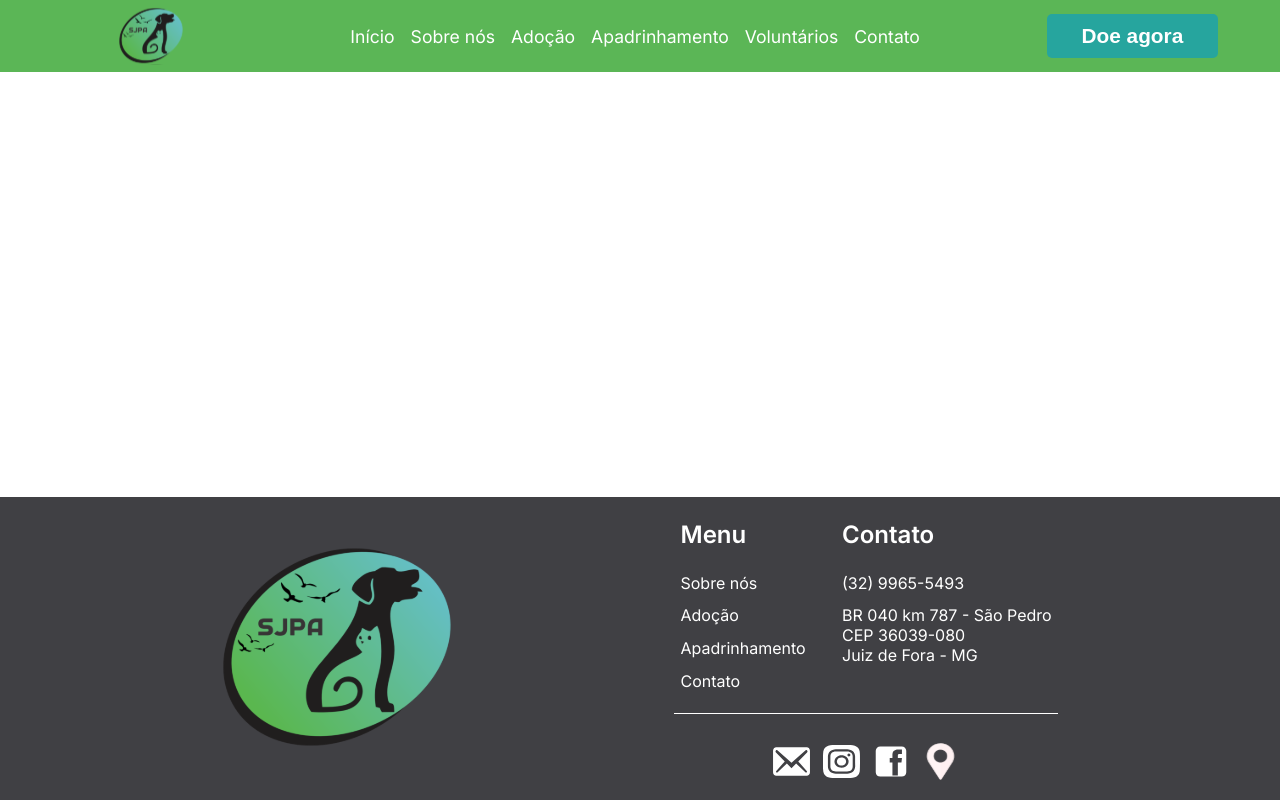
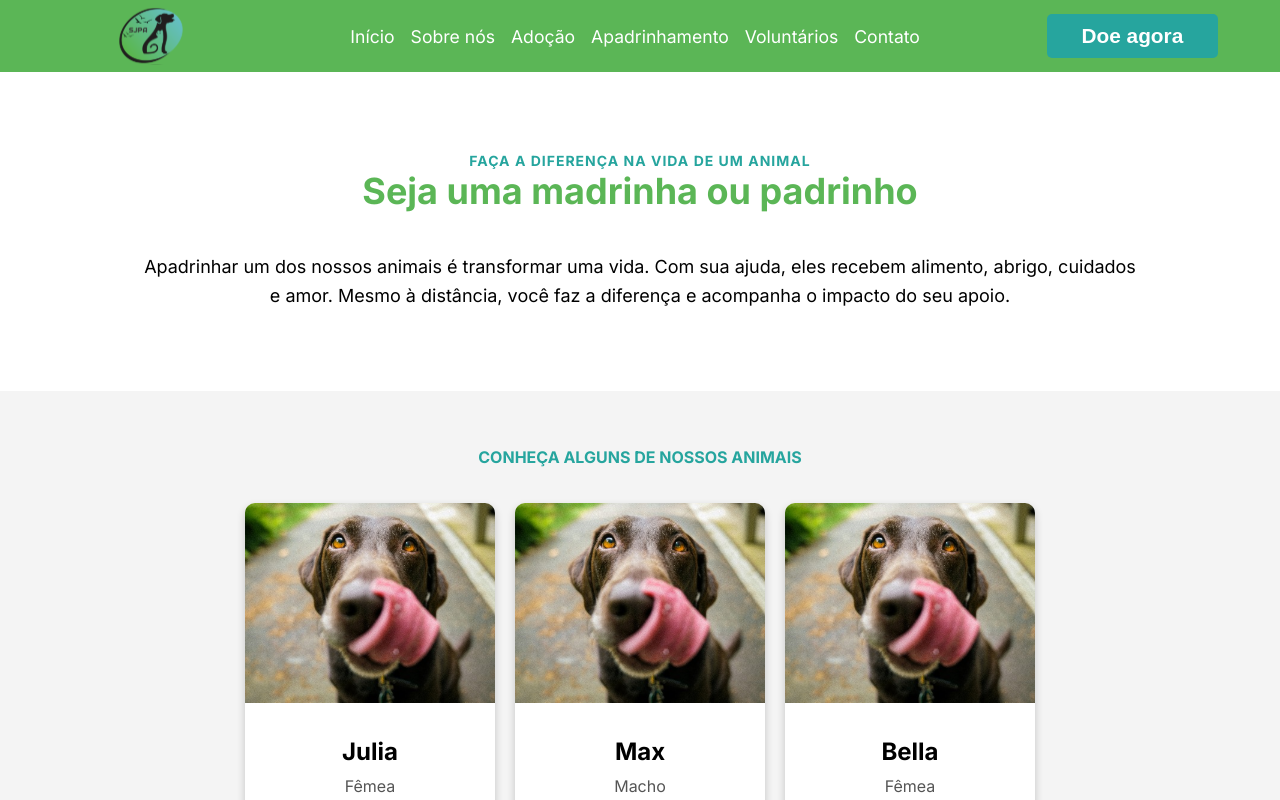
Before and after one commit to patriciasanttos/projeto-grupo3, a React (Create React App) app in the folder app/: page /sponsorship in a window 1280 px wide. Built offline with nearby package versions, Linux system fonts and the light colour scheme.

Commit message:
Feat: Page Sponsorship

```diff
--- a/app/src/pages/sponsorship/index.jsx
+++ b/app/src/pages/sponsorship/index.jsx
@@ -1,22 +1,111 @@
-import React from 'react';
+import React, { useState } from 'react';
+
+import styles from './styles.module.css';
 
 import NavBar from '../../components/navbar/NavBar';
 import Footer from '../../components/footer/Footer';
-
-// import { Container } from './styles';
+import Menu from '../../components/menu/Menu';
+import CardAnimal from '../../components/cardAnimal/CardAnimal';
+import imageDog1 from '../../assets/images/dog1.svg';
+import ContentHero from '../../components/contentHero/ContentHero';
 
 function Sponsorship() {
+  const [currentPage, setCurrentPage] = useState(1);
+  const itemsPerPage = 9;
+
+  const animals = [
+    { id: 1, image: imageDog1, name: 'Julia', gender: 'Fêmea', breed: 'Sem Raça Definida', age: '3 anos' },
+    { id: 2, image: imageDog1, name: 'Max', gender: 'Macho', breed: 'Sem Raça Definida', age: '2 anos' },
+    { id: 3, image: imageDog1, name: 'Bella', gender: 'Fêmea', breed: 'Sem Raça Definida', age: '4 anos' },
+    { id: 4, image: imageDog1, name: 'Julia', gender: 'Fêmea', breed: 'Sem Raça Definida', age: '3 anos' },
+    { id: 5, image: imageDog1, name: 'Max', gender: 'Macho', breed: 'Sem Raça Definida', age: '2 anos' },
+    { id: 6, image: imageDog1, name: 'Bella', gender: 'Fêmea', breed: 'Sem Raça Definida', age: '4 anos' },
+    { id: 7, image: imageDog1, name: 'Max', gender: 'Macho', breed: 'Sem Raça Definida', age: '2 anos' },
+    { id: 8, image: imageDog1, name: 'Bella', gender: 'Fêmea', breed: 'Sem Raça Definida', age: '4 anos' },
+    { id: 9, image: imageDog1, name: 'Bella', gender: 'Fêmea', breed: 'Sem Raça Definida', age: '4 anos' },
+    { id: 10, image: imageDog1, name: 'Julia', gender: 'Fêmea', breed: 'Sem Raça Definida', age: '3 anos' },
+    { id: 11, image: imageDog1, name: 'Max', gender: 'Macho', breed: 'Sem Raça Definida', age: '2 anos' },
+    { id: 12, image: imageDog1, name: 'Bella', gender: 'Fêmea', breed: 'Sem Raça Definida', age: '4 anos' },
+  ];
+
+  const paginate = (items, currentPage, itemsPerPage) => {
+    const start = (currentPage - 1) * itemsPerPage;
+    const end = start + itemsPerPage;
+    return items.slice(start, end);
+  };
+
+  const paginatedAnimals = paginate(animals, currentPage, itemsPerPage);
+  const totalPages = Math.ceil(animals.length / itemsPerPage);
+
+  const handlePageChange = (pageNumber) => {
+    setCurrentPage(pageNumber);
+  };
+
+  const handlePreviousPage = () => {
+    setCurrentPage(prevPage => Math.max(prevPage - 1, 1));
+  };
+
+  const handleNextPage = () => {
+    setCurrentPage(prevPage => Math.min(prevPage + 1, totalPages));
+  };
+
   return (
     <div className='page_container'>
-      <NavBar />
+    <NavBar />
 
-      <div>
-        <h1>Apadrinhamento</h1>
+    <ContentHero
+     subtitle="Faça a diferença na vida de um animal"
+     title="Seja uma madrinha ou padrinho"
+     text="Apadrinhar um dos nossos animais é transformar uma vida. Com sua ajuda, eles recebem alimento, abrigo, cuidados e amor. Mesmo à distância, você faz a diferença e acompanha o impacto do seu apoio."
+      />
+
+    <div className={styles.contentContainer}>
+      <p className={styles.text}>Conheça alguns de nossos animais</p>
+      <div className={styles.photoGallery}>
+        <div className={styles.cardContainer}>
+         {paginatedAnimals.map(animal => (
+            <CardAnimal
+              key={animal.id}
+              image={animal.image}
+              name={animal.name}
+              gender={animal.gender}
+              breed={animal.breed}
+              age={animal.age}
+            />
+          ))}
+        </div>
       </div>
+      <div className={styles.pagination}>
+          <button
+            onClick={handlePreviousPage}
+            disabled={currentPage === 1}
+            className={styles.arrowButton}
+          >
+            &laquo;
+          </button>
+          {Array.from({ length: totalPages }, (_, index) => (
+            <button
+              key={index + 1}
+              onClick={() => handlePageChange(index + 1)}
+              className={index + 1 === currentPage ? styles.active : ''}
+            >
+              {index + 1}
+            </button>
+          ))}
+          <button
+            onClick={handleNextPage}
+            disabled={currentPage === totalPages}
+            className={styles.arrowButton}
+          >
+            &raquo;
+          </button>
+        </div>
+    </div>
 
-      <Footer />
-    </div>
-  );
+    <Menu currentPage='adoption' />
+    <Footer />
+  </div>
+);
 }
 
 export default Sponsorship;
--- /dev/null
+++ b/app/src/pages/sponsorship/styles.module.css
@@ -0,0 +1,63 @@
+.text{
+    text-align: center;
+    padding-bottom: 20px;
+    color: #26A59E;
+    font-weight: bold;
+    text-transform: uppercase;
+    font-size: 16px;
+}
+
+.contentContainer {
+    display: flex;
+    padding: 40px;
+    background-color: #F4F4F4;
+    flex-direction: column;
+    align-items: center;
+}
+
+.photoGallery{
+    display: flex;
+    flex-direction: row;
+    max-width: 900px;
+}
+
+.cardContainer {
+    display: flex;
+    flex-wrap: wrap;
+    gap: 20px;
+    justify-content: center;
+}
+
+.pagination {
+    display: flex;
+    align-items: center;
+    justify-content: center;
+    margin-top: 20px;
+}
+
+.pagination button {
+    background-color: #fff;
+    border: 1px solid #ddd;
+    border-radius: 4px;
+    padding: 8px 16px;
+    margin: 0 4px;
+    cursor: pointer;
+}
+
+.pagination button.active {
+    background-color: #26A59E;
+    color: #fff;
+}
+
+.pagination button:hover:not(:disabled) {
+    background-color: #ddd;
+}
+
+.arrowButton {
+    font-size: 18px;
+}
+
+.arrowButton:disabled {
+    background-color: #f0f0f0;
+    cursor: not-allowed;
+}
```
